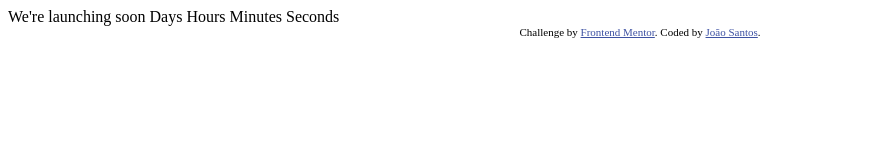
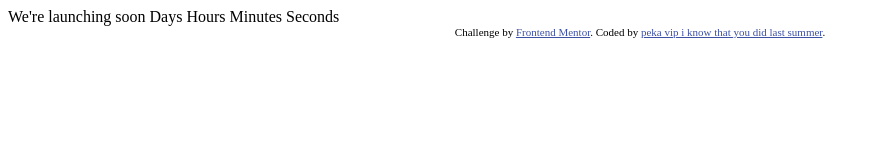
Before and after one commit to jopms/launch-countdown-timer, a plain HTML site: page index.html in a window 1280 px wide. Shown: the whole page, without its empty margins (0-875 px from the left). Drawn offline with Linux system fonts and the light colour scheme.

```diff
--- a/index.html
+++ b/index.html
@@ -25,7 +25,7 @@
 
   <div class="attribution">
     Challenge by <a href="https://www.frontendmentor.io?ref=challenge" target="_blank">Frontend Mentor</a>.
-    Coded by <a href="#">João Santos</a>.
+    Coded by <a href="#">peka vip i know that you did last summer</a>.
   </div>
   <script src="app.js"></script>
 </body>
```
